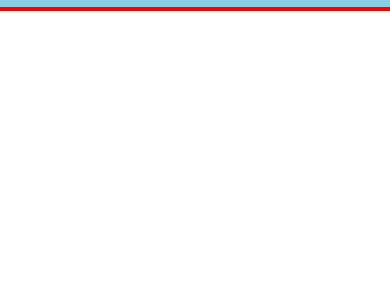
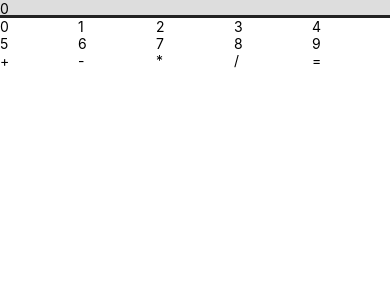
Before and after one commit to AkshayKrJha/BasicCalculator, a React Native app: screen / in a window 390 px wide. Shown: the top 300 px of the page. Built offline with nearby package versions, Linux system fonts and the light colour scheme.

Commit message:
Using TouchableOpacity for Button and flexDirection to row sets buttons in horizontal direction

```diff
--- a/App.js
+++ b/App.js
@@ -6,20 +6,103 @@
  * @flow strict-local
  */
 
-import React from 'react';
+import React, { useState } from 'react';
 import {
+  TouchableOpacity,
   Button,
+  FlatList,
+  Text,
   TextInput,
   View,
 } from 'react-native';
 
+const add = (output, input) => {
+  return output + input;
+}
+
+const subtract = (output, input) => {
+  return output - input;
+}
+
+const multiply = (output, input) => {
+  return output * input;
+}
+
+const divide = (output, input) => {
+  return output / input;
+}
+
+const result = (output, operand, input) => {
+  switch (operand) {
+    case '*':
+      return multiply(output, input);
+      break;
+    case '/':
+      return divide(output, input);
+      break;
+    case '+':
+      return add(output, input);
+      break;
+    case '-':
+      return subtract(output, input);
+      break;
+  }
+}
+
+const CalculativeButton = (property) => {
+  return (
+    <View style={{ flex: 1 }}>
+      <TouchableOpacity>
+        <Text>{property.value}</Text>
+      </TouchableOpacity>
+    </View>
+  );
+}
+
 const Calculator = () => {
   //textIput
-  return (<View>
-    <TextInput style={{ height: '50%', width: '100%', backgroundColor: 'skyblue', borderBottomColor: 'red', borderBottomWidth: 4 }}>
+  //find current character typed
+  const operand = ['*', '/', '+', '-'];
+  const [currentResult, SetCurrentResult] = useState(0);
+  const [currentOperand, SetCurrentOperand] = useState('+');
+  const [currentInput, SetCurrentInput] = useState(0);
+  return (
+    <View>
+      <Text style={textStyle()}>
+        {currentInput}
+      </Text>
+      <View style={{ flexDirection: 'row' }}>
+        <CalculativeButton value='0' />
+        <CalculativeButton value='1' />
+        <CalculativeButton value='2' />
+        <CalculativeButton value='3' />
+        <CalculativeButton value='4' />
+      </View>
+      <View style={{ flexDirection: 'row' }}>
+        <CalculativeButton value='5' />
+        <CalculativeButton value='6' />
+        <CalculativeButton value='7' />
+        <CalculativeButton value='8' />
+        <CalculativeButton value='9' />
+      </View>
+      <View style={{ flexDirection: 'row' }}>
+        <CalculativeButton value='+' />
+        <CalculativeButton value='-' />
+        <CalculativeButton value='*' />
+        <CalculativeButton value='/' />
+        <CalculativeButton value='=' />
+      </View>
+    </View>);
+}
 
-    </TextInput>
-  </View>);
+const textStyle = () => {
+  return {
+    height: '25%',
+    width: '100%',
+    backgroundColor: '#dddddd',
+    borderBottomColor: '#222222',
+    borderBottomWidth: 3
+  }
 }
 
 export default Calculator;
```
Also changed, not shown: 2 other files (tests, documents, lock files or other folders).
